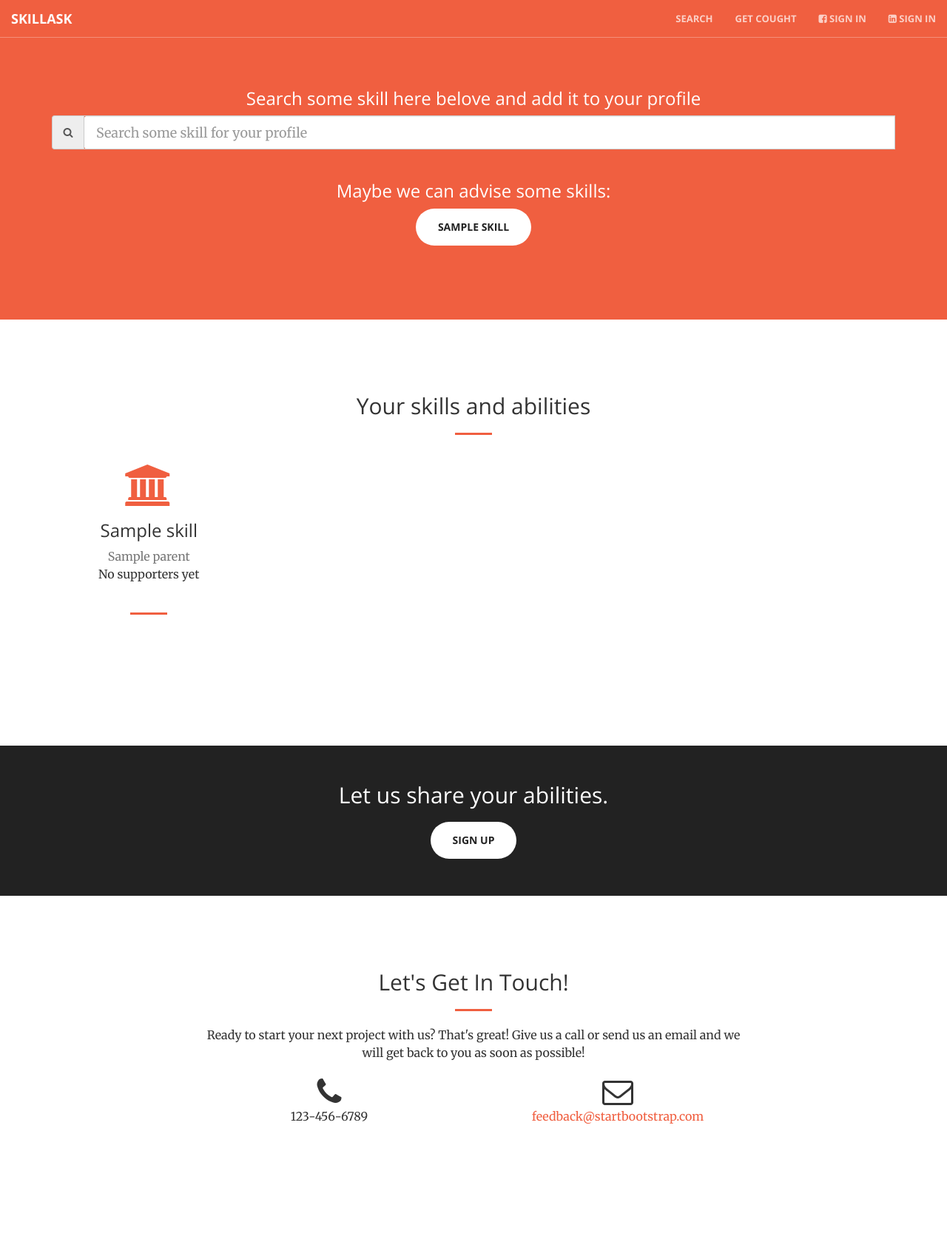
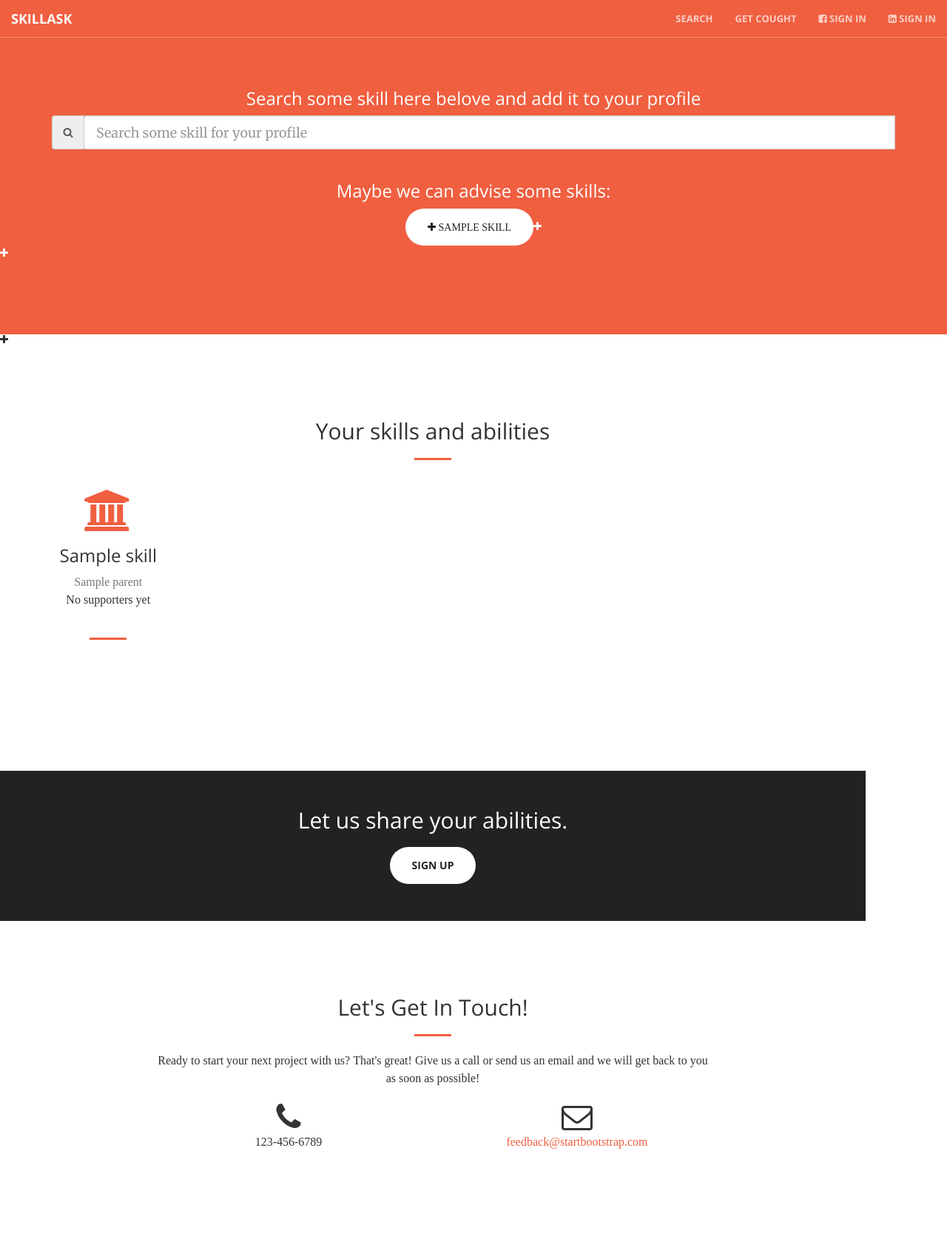
Before and after one commit to swmerko/skillask, a Django app: template profile/templates/profile/add_skills.html in a window 1280 px wide. Shown: the whole page at 74% size. Before the commit the page ends 1519 px from the top, so only its background shows below. Run offline with Django 3.2, Linux system fonts and the light colour scheme; the template is opened without the code that fills it: most values are stand-ins (such as "Sample title", 1, 10 or a date in 2020); some libraries are stand-ins or nearby versions.

Commit message:
supporter

```diff
--- a/profile/templates/profile/add_skills.html
+++ b/profile/templates/profile/add_skills.html
@@ -31,7 +31,7 @@
 
                 {% for skill in adviced_skills %}
                     <a href="{% url 'add_skill' skill.id %}" class="btn btn-default btn-xl wow tada"
-                       style="visibility: visible; animation-name: tada;">{{ skill.name }}</a>
+                       style="visibility: visible; animation-name: tada;"><i class="fa fa-plus"> {{ skill.name }}</a>
                 {% endfor %}
 
             {% endif %}
```
